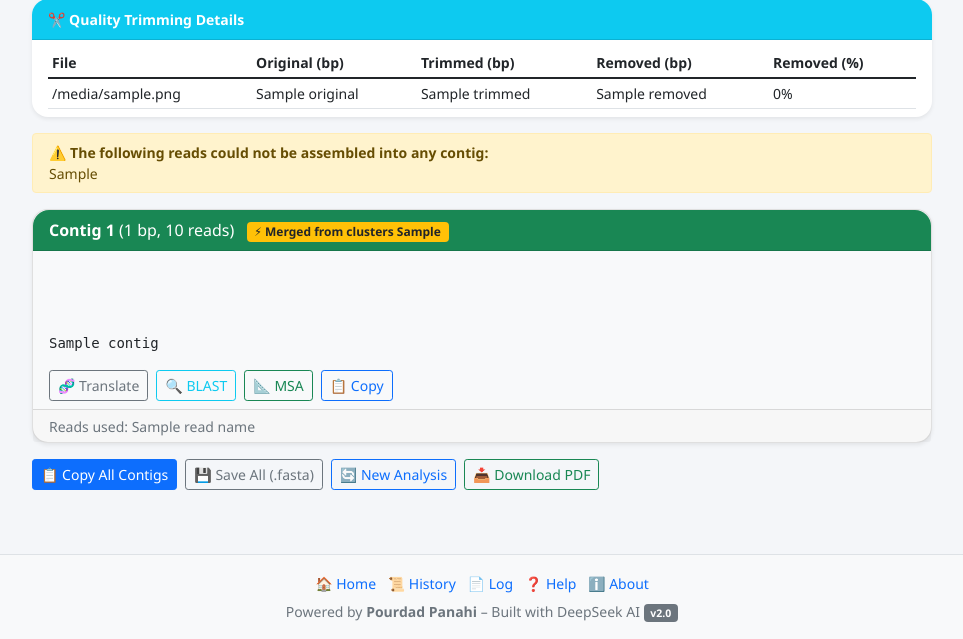
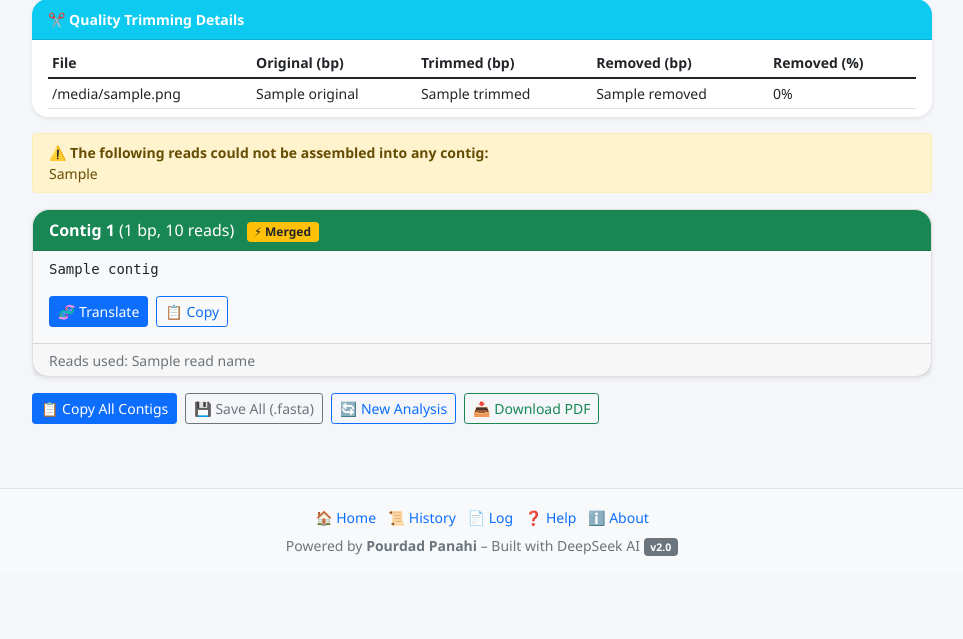
Before and after one commit to pourdadp/primer-tools, a Flask app: template quickngs/templates/assemble_result.html in a window 1280 px wide. Shown: the part 167-806 px from the top of the page, without its empty margins (158-1121 px from the left). After the commit the page ends 723 px from the top, so only its background shows below. Run offline with Flask 3, Linux system fonts and the light colour scheme; the template is opened without the code that fills it: most values are stand-ins (such as "Sample title", 1, 10 or a date in 2020); some libraries are stand-ins or nearby versions.

Commit message:
Update assemble_result.html

```diff
--- a/quickngs/templates/assemble_result.html
+++ b/quickngs/templates/assemble_result.html
@@ -28,13 +28,7 @@
                         <thead><tr><th>File</th><th>Original (bp)</th><th>Trimmed (bp)</th><th>Removed (bp)</th><th>Removed (%)</th></tr></thead>
                         <tbody>
                         {% for td in result.trim_details %}
-                            <tr>
-                                <td>{{ td.filename }}</td>
-                                <td>{{ td.original }}</td>
-                                <td>{{ td.trimmed }}</td>
-                                <td>{{ td.removed }}</td>
-                                <td>{{ ((td.removed / td.original) * 100) | round(1) if td.original > 0 else 0 }}%</td>
-                            </tr>
+                            <tr><td>{{ td.filename }}</td><td>{{ td.original }}</td><td>{{ td.trimmed }}</td><td>{{ td.removed }}</td><td>{{ ((td.removed / td.original) * 100) | round(1) if td.original > 0 else 0 }}%</td></tr>
                         {% endfor %}
                         </tbody>
                     </table>
@@ -55,52 +49,23 @@
             <div class="card-header bg-success text-white py-2">
                 <strong>Contig {{ ctg.cluster_id }}</strong>
                 ({{ ctg.length }} bp, {{ ctg.reads_used }} reads)
-                {% if ctg.merged_from %}
-                    <span class="badge bg-warning text-dark ms-2">⚡ Merged from clusters {{ ctg.merged_from|join(', ') }}</span>
-                {% endif %}
+                {% if ctg.merged_from %}<span class="badge bg-warning text-dark ms-2">⚡ Merged</span>{% endif %}
             </div>
             <div class="card-body bg-light py-2 px-3">
-                <canvas id="graph_{{ ctg.cluster_id }}" width="800" height="60" style="width:100%; max-height:60px;"></canvas>
-                <pre style="font-family: monospace; white-space: pre-wrap; word-break: break-all; max-height: 150px; overflow-y: auto; margin-top: 8px;">{{ ctg.contig }}</pre>
+                <pre style="font-family: monospace; white-space: pre-wrap; word-break: break-all; max-height: 150px; overflow-y: auto;">{{ ctg.contig }}</pre>
                 <div class="d-flex gap-2 mt-2 flex-wrap">
-                    <button class="btn btn-sm btn-outline-secondary" data-bs-toggle="collapse" data-bs-target="#translate_{{ ctg.cluster_id }}">🧬 Translate</button>
-                    <button class="btn btn-sm btn-outline-info" data-bs-toggle="collapse" data-bs-target="#blast_{{ ctg.cluster_id }}">🔍 BLAST</button>
-                    <button class="btn btn-sm btn-outline-success" data-bs-toggle="collapse" data-bs-target="#msa_{{ ctg.cluster_id }}">📐 MSA</button>
-                    <button class="btn btn-sm btn-outline-primary" onclick="copySingleContig('{{ ctg.contig }}')">📋 Copy</button>
+                    <button class="btn btn-sm btn-primary" onclick="translateNow({{ ctg.cluster_id }})">🧬 Translate</button>
+                    <button class="btn btn-sm btn-outline-primary" onclick="copyNow('{{ ctg.contig }}')">📋 Copy</button>
                 </div>
-                <!-- Translation Section -->
-                <div class="collapse mt-2" id="translate_{{ ctg.cluster_id }}">
-                    <div class="card bg-light"><div class="card-body py-2 px-2">
-                        <div class="row g-1 align-items-end">
-                            <div class="col-auto"><label class="form-label small mb-0">Genetic Code</label>
-                                <select class="form-select form-select-sm" id="gencode_{{ ctg.cluster_id }}">
-                                    <option value="1">Standard (1)</option><option value="4">Mycoplasma (4)</option><option value="11">Bacteria/Archaea (11)</option><option value="3">Yeast Mitochondrial (3)</option>
-                                </select>
-                            </div>
-                            <div class="col-auto"><label class="form-label small mb-0">Method</label>
-                                <select class="form-select form-select-sm" id="method_{{ ctg.cluster_id }}" onchange="toggleManualFrame(this, {{ ctg.cluster_id }})">
-                                    <option value="auto">Auto-detect</option><option value="longest_orf">Longest ORF</option><option value="first_atg">First ATG</option><option value="stop_codon">Stop Codon</option><option value="codon_usage">Codon Usage (CAI)</option><option value="manual">Manual Frame</option>
-                                </select>
-                            </div>
-                            <div class="col-auto" id="manual_frame_div_{{ ctg.cluster_id }}" style="display:none;"><label class="form-label small mb-0">Frame</label>
-                                <select class="form-select form-select-sm" id="frame_{{ ctg.cluster_id }}">
-                                    <option value="1">+1</option><option value="2">+2</option><option value="3">+3</option><option value="-1">-1</option><option value="-2">-2</option><option value="-3">-3</option>
-                                </select>
-                            </div>
-                            <div class="col-auto"><button class="btn btn-sm btn-primary" onclick="translateContig({{ ctg.cluster_id }})">Apply</button></div>
-                        </div>
-                        <div id="translation_result_{{ ctg.cluster_id }}" class="mt-2"></div>
-                    </div></div>
-                </div>
-                <!-- BLAST, MSA sections similar... -->
+                <div id="translate_result_{{ ctg.cluster_id }}" class="mt-2"></div>
             </div>
             <div class="card-footer py-1 px-3"><small class="text-muted">Reads used: {{ ctg.read_names|join(', ') }}</small></div>
         </div>
         {% endfor %}
 
         <div class="d-flex gap-2 mt-3">
-            <button class="btn btn-sm btn-primary" onclick="copyAllContigs()">📋 Copy All Contigs</button>
-            <button class="btn btn-sm btn-outline-secondary" onclick="saveAllContigs()">💾 Save All (.fasta)</button>
+            <button class="btn btn-sm btn-primary" onclick="copyAllNow()">📋 Copy All Contigs</button>
+            <button class="btn btn-sm btn-outline-secondary" onclick="saveAllNow()">💾 Save All (.fasta)</button>
             <a href="{{ url_for('index') }}" class="btn btn-sm btn-outline-primary">🔄 New Analysis</a>
             <a href="/report_pdf/{{ run_id }}" class="btn btn-sm btn-outline-success">📥 Download PDF</a>
         </div>
@@ -110,83 +75,60 @@
 <script>
 var allContigs = {{ result.all_contigs|tojson }};
 
-function copyTextToClipboard(text) {
+function copyText(text) {
     if (navigator.clipboard && window.isSecureContext) {
         navigator.clipboard.writeText(text).then(function() { alert('Copied!'); });
     } else {
-        var textArea = document.createElement('textarea');
-        textArea.value = text;
-        document.body.appendChild(textArea);
-        textArea.select();
-        try { document.execCommand('copy'); alert('Copied!'); } catch (err) { alert('Copy failed.'); }
-        document.body.removeChild(textArea);
+        var ta = document.createElement('textarea');
+        ta.value = text;
+        document.body.appendChild(ta);
+        ta.select();
+        try { document.execCommand('copy'); alert('Copied!'); } catch(e) { alert('Copy failed.'); }
+        document.body.removeChild(ta);
     }
 }
 
-allContigs.forEach(function(contig) {
-    var canvas = document.getElementById('graph_' + contig.cluster_id);
-    if (!canvas) return;
-    var ctx = canvas.getContext('2d');
-    var width = canvas.parentElement.clientWidth - 20;
-    canvas.width = width;
-    var x = 10, barHeight = 30, y = 15, maxWidth = width - 20;
-    ctx.fillStyle = '#e9ecef'; ctx.fillRect(x, y, maxWidth, barHeight);
-    if (contig.merged_from && contig.merged_from.length > 1) {
-        var colors = ['#198754', '#0d6efd', '#6f42c1', '#fd7e14', '#d63384'];
-        var segW = maxWidth / contig.merged_from.length;
-        contig.merged_from.forEach(function(clusterId, i) {
-            ctx.fillStyle = colors[i % colors.length];
-            ctx.fillRect(x + i * segW, y, segW, barHeight);
-            ctx.fillStyle = 'white'; ctx.font = '10px sans-serif';
-            ctx.fillText('C' + clusterId, x + i * segW + 5, y + barHeight - 8);
-        });
-    } else {
-        var intensity = Math.min(contig.reads_used / 10, 1);
-        var r = Math.floor(25 + (1 - intensity) * 200), g = Math.floor(135 - (1 - intensity) * 100), b = Math.floor(84 - (1 - intensity) * 50);
-        ctx.fillStyle = 'rgb(' + r + ',' + g + ',' + b + ')';
-        ctx.fillRect(x, y, maxWidth, barHeight);
-        ctx.fillStyle = 'white'; ctx.font = '10px sans-serif';
-        ctx.fillText(contig.length + ' bp (' + contig.reads_used + ' reads)', x + 10, y + barHeight - 8);
-    }
-    ctx.strokeStyle = '#495057'; ctx.lineWidth = 1; ctx.strokeRect(x, y, maxWidth, barHeight);
-});
+function copyNow(seq) { copyText(seq); }
 
-function copySingleContig(seq) { copyTextToClipboard(seq); }
-function copyAllContigs() {
-    var text = allContigs.map(function(c) { return '>contig_' + c.cluster_id + ' (' + c.length + ' bp, ' + c.reads_used + ' reads)\n' + c.contig; }).join('\n\n');
-    copyTextToClipboard(text);
+function copyAllNow() {
+    var text = allContigs.map(function(c) {
+        return '>contig_' + c.cluster_id + ' (' + c.length + ' bp)\n' + c.contig;
+    }).join('\n\n');
+    copyText(text);
 }
-function saveAllContigs() {
-    var text = allContigs.map(function(c) { return '>contig_' + c.cluster_id + ' (' + c.length + ' bp, ' + c.reads_used + ' reads)\n' + c.contig; }).join('\n\n');
+
+function saveAllNow() {
+    var text = allContigs.map(function(c) {
+        return '>contig_' + c.cluster_id + ' (' + c.length + ' bp)\n' + c.contig;
+    }).join('\n\n');
     var blob = new Blob([text], {type: 'text/plain'});
-    var a = document.createElement('a'); a.href = URL.createObjectURL(blob); a.download = 'all_contigs.fasta'; a.click();
+    var a = document.createElement('a');
+    a.href = URL.createObjectURL(blob);
+    a.download = 'all_contigs.fasta';
+    a.click();
 }
-function toggleManualFrame(select, clusterId) {
-    document.getElementById('manual_frame_div_' + clusterId).style.display = select.value === 'manual' ? 'block' : 'none';
-}
-function translateContig(clusterId) {
+
+function translateNow(clusterId) {
     var contig = allContigs.find(function(c) { return c.cluster_id == clusterId; });
-    if (!contig) return;
-    var geneticCode = document.getElementById('gencode_' + clusterId).value;
-    var methodSelect = document.getElementById('method_' + clusterId);
-    var method = methodSelect.value;
-    var frameValue = method === 'manual' ? document.getElementById('frame_' + clusterId).value : 'auto';
-    var resultDiv = document.getElementById('translation_result_' + clusterId);
-    resultDiv.innerHTML = '<div class="text-center"><span class="spinner-border spinner-border-sm"></span> Translating...</div>';
+    if (!contig) { alert('Contig not found'); return; }
+
+    var div = document.getElementById('translate_result_' + clusterId);
+    div.innerHTML = '<span class="spinner-border spinner-border-sm"></span> Translating...';
+
     fetch('/translate', {
-        method: 'POST', headers: { 'Content-Type': 'application/json' },
-        body: JSON.stringify({ sequence: contig.contig, method: method === 'manual' ? parseInt(frameValue) : method, genetic_code: parseInt(geneticCode) })
+        method: 'POST',
+        headers: { 'Content-Type': 'application/json' },
+        body: JSON.stringify({ sequence: contig.contig, method: 'auto', genetic_code: 1 })
     })
     .then(function(r) { return r.json(); })
     .then(function(data) {
-        var alertClass = data.color === 'success' ? 'alert-success' : (data.color === 'warning' ? 'alert-warning' : 'alert-info');
-        var html = '<div class="alert ' + alertClass + ' py-2 px-3 small mb-1"><strong>' + data.method_description + '</strong>';
-        if (data.warning) html += '<br><small>⚠️ ' + data.warning + '</small>';
-        html += '</div><pre style="font-family: monospace; white-space: pre-wrap; word-break: break-all; background: white; padding: 8px; border-radius: 4px;">' + data.protein + '</pre>';
-        html += '<small class="text-muted">' + data.protein.length + ' amino acids | Frame ' + (data.frame > 0 ? '+' : '') + data.frame + '</small>';
-        resultDiv.innerHTML = html;
+        div.innerHTML = '<div class="alert alert-success py-1 px-2 small">✅ ' + data.method_description + '</div>' +
+                        '<pre style="background:white;padding:8px;border-radius:4px;font-family:monospace;white-space:pre-wrap;">' + data.protein + '</pre>' +
+                        '<small class="text-muted">' + data.protein.length + ' aa | Frame ' + (data.frame > 0 ? '+' : '') + data.frame + '</small>';
     })
-    .catch(function(err) { resultDiv.innerHTML = '<div class="alert alert-danger py-1 px-2 small">Translation failed.</div>'; });
+    .catch(function(err) {
+        div.innerHTML = '<div class="alert alert-danger py-1 px-2 small">Translation failed: ' + err.message + '</div>';
+    });
 }
 </script>
 {% endblock %}
```
